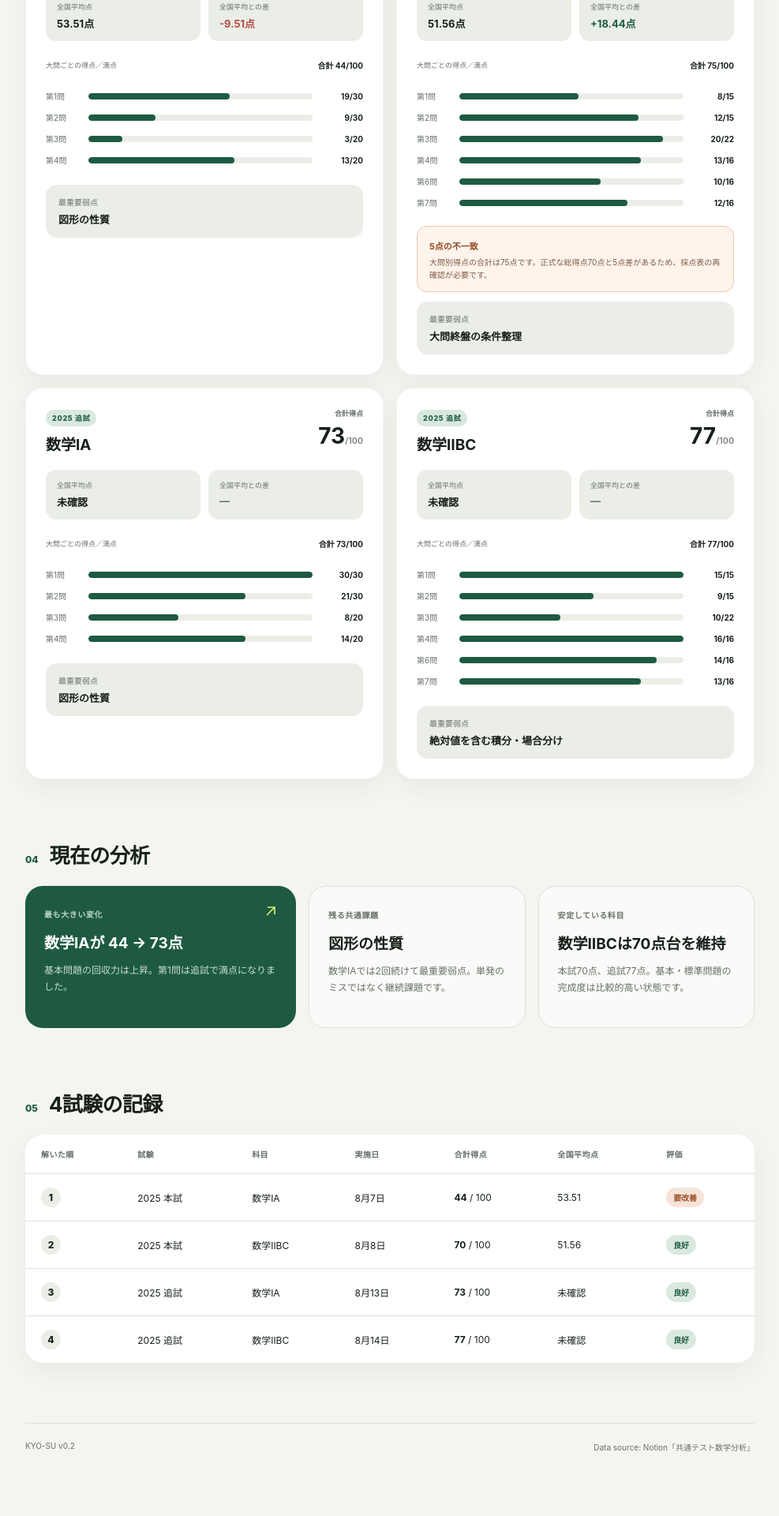
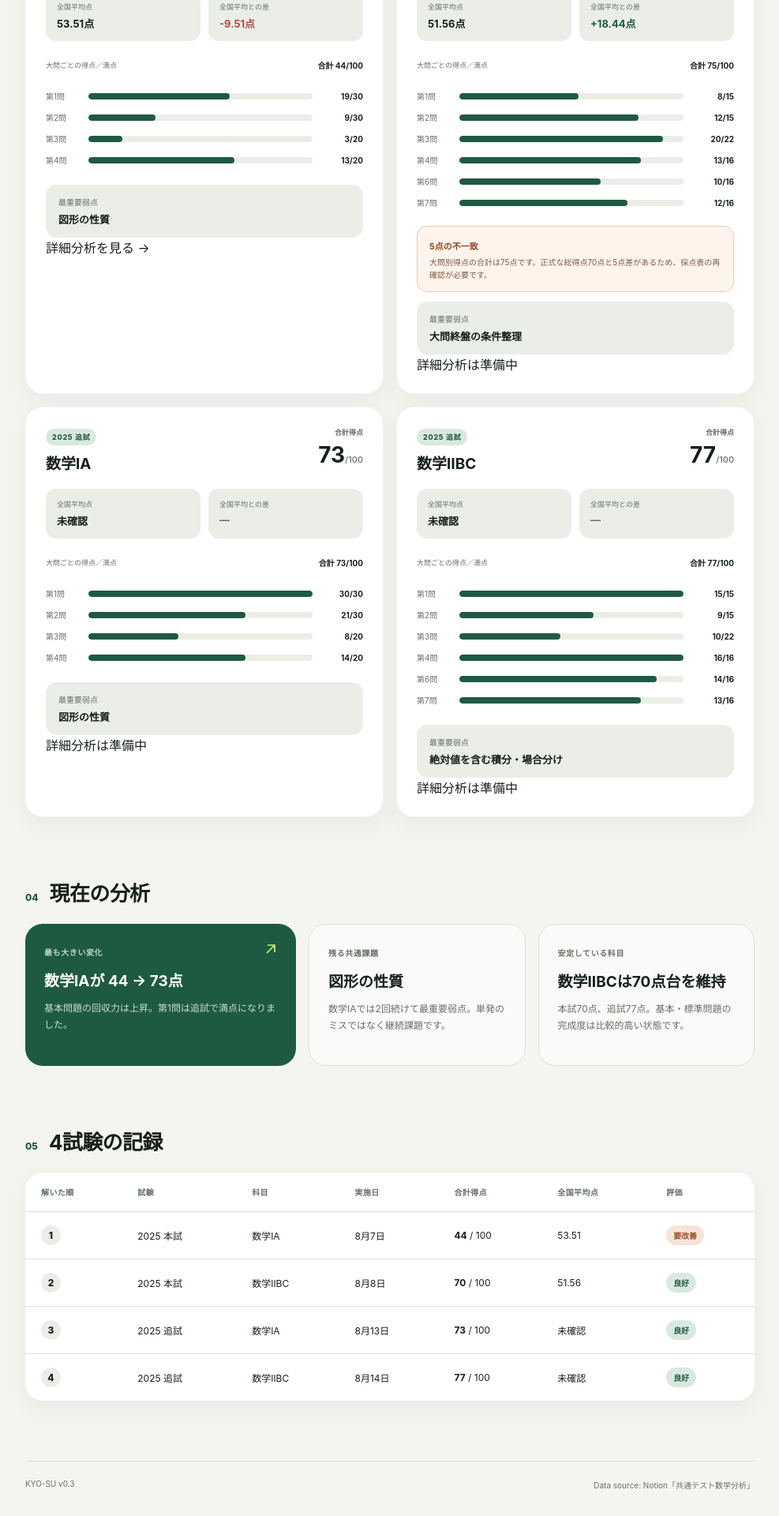
Before and after one commit to soutarounaka1016-max/KYO-SU, a Next.js app: page / in a window 1280 px wide. Shown: the part 1456-3376 px from the top of the page at 79% size, without its empty margins (270-1257 px from the left). Before the commit the page ends 3328 px from the top, so only its background shows below. Built offline with nearby package versions, Linux system fonts and the light colour scheme.

Commit message:
Link home to exam detail

```diff
--- a/app/page.tsx
+++ b/app/page.tsx
@@ -1,3 +1,4 @@
+import Link from "next/link";
 import {
   examRecords,
   formatPracticeDate,
@@ -170,6 +171,13 @@ function ExamBreakdownCard({ record }: { record: ExamRecord }) {
         <span>最重要弱点</span>
         <strong>{record.primaryWeakness}</strong>
       </div>
+      {record.id === "2025-main-1a" ? (
+        <Link href="/exams/2025-main-1a" className="detail-link">
+          詳細分析を見る <span>→</span>
+        </Link>
+      ) : (
+        <span className="detail-coming">詳細分析は準備中</span>
+      )}
     </article>
   );
 }
@@ -306,7 +314,11 @@ export default function Home() {
                 {[...examRecords].sort((a, b) => a.practicedAt.localeCompare(b.practicedAt)).map((record, index) => (
                   <tr key={record.id}>
                     <td><span className="order-badge">{index + 1}</span></td>
-                    <td>{record.year} {record.type}</td>
+                    <td>
+                      {record.id === "2025-main-1a" ? (
+                        <Link href="/exams/2025-main-1a" className="table-detail-link">{record.year} {record.type}</Link>
+                      ) : `${record.year} ${record.type}`}
+                    </td>
                     <td>{record.subject}</td>
                     <td>{formatPracticeDate(record.practicedAt)}</td>
                     <td><strong>{record.score}</strong> / {record.maxScore}</td>
@@ -320,7 +332,7 @@ export default function Home() {
         </section>
 
         <footer>
-          <span>KYO-SU v0.2</span>
+          <span>KYO-SU v0.3</span>
           <span>Data source: Notion「共通テスト数学分析」</span>
         </footer>
       </main>
```
